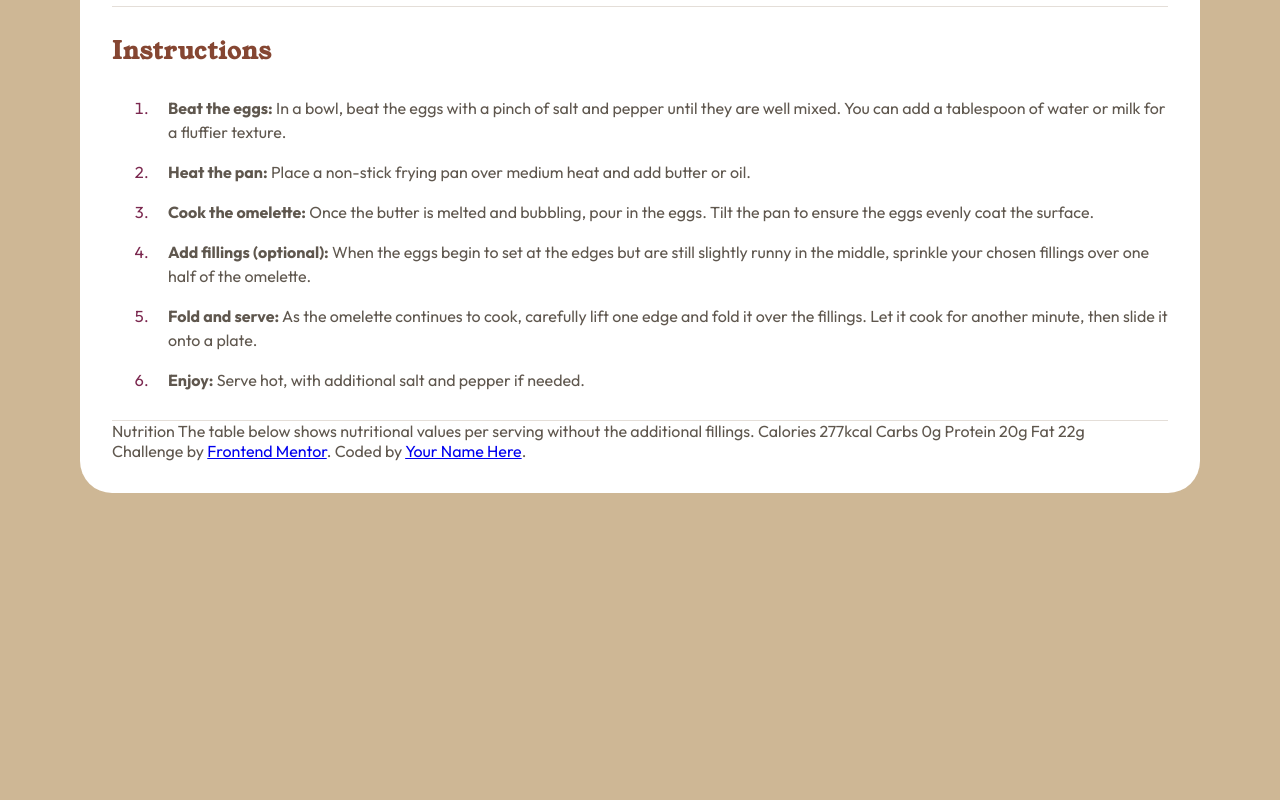
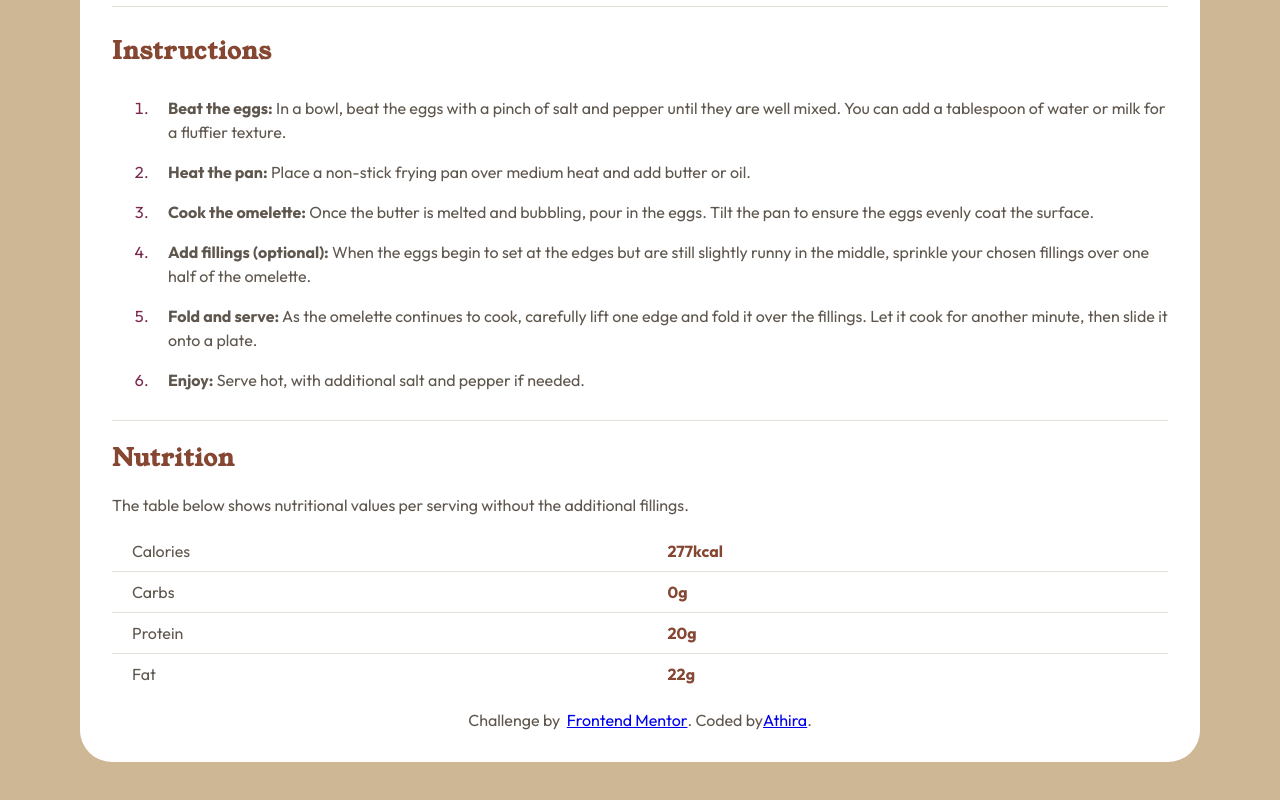
Before and after one commit to athirasarman/recipe-page, a React (Create React App) app: page / in a window 1280 px wide. Shown: the part 1296-2096 px from the top of the page. Before the commit the page ends 1869 px from the top, so only its background shows below. Built offline with nearby package versions, Linux system fonts and the light colour scheme.

Commit message:
nutrition section

```diff
--- a/src/components/recipe-page.js
+++ b/src/components/recipe-page.js
@@ -66,55 +66,90 @@ const RecipePage = () => {
           <ol>
             <li className={styles.listitem}>
               <span className={styles.ingredientsText}>
-              <span className={styles.listitemHeading}>Beat the eggs:</span> In a bowl, beat the eggs with a pinch of salt and
-                pepper until they are well mixed. You can add a tablespoon of
-                water or milk for a fluffier texture.{" "}
+                <span className={styles.listitemHeading}>Beat the eggs:</span>{" "}
+                In a bowl, beat the eggs with a pinch of salt and pepper until
+                they are well mixed. You can add a tablespoon of water or milk
+                for a fluffier texture.{" "}
               </span>
             </li>
             <li className={styles.listitem}>
               <span className={styles.ingredientsText}>
-              <span className={styles.listitemHeading}>Heat the pan:</span> Place a non-stick frying pan over medium heat and
-                add butter or oil.
+                <span className={styles.listitemHeading}>Heat the pan:</span>{" "}
+                Place a non-stick frying pan over medium heat and add butter or
+                oil.
               </span>
             </li>
             <li className={styles.listitem}>
               <span className={styles.ingredientsText}>
-              <span className={styles.listitemHeading}>Cook the omelette:</span> Once the butter is melted and bubbling, pour
-                in the eggs. Tilt the pan to ensure the eggs evenly coat the
-                surface.
+                <span className={styles.listitemHeading}>
+                  Cook the omelette:
+                </span>{" "}
+                Once the butter is melted and bubbling, pour in the eggs. Tilt
+                the pan to ensure the eggs evenly coat the surface.
               </span>
             </li>
             <li className={styles.listitem}>
               <span className={styles.ingredientsText}>
-              <span className={styles.listitemHeading}>Add fillings (optional):</span> When the eggs begin to set at the edges
-                but are still slightly runny in the middle, sprinkle your chosen
-                fillings over one half of the omelette.
+                <span className={styles.listitemHeading}>
+                  Add fillings (optional):
+                </span>{" "}
+                When the eggs begin to set at the edges but are still slightly
+                runny in the middle, sprinkle your chosen fillings over one half
+                of the omelette.
               </span>
             </li>
             <li className={styles.listitem}>
               <span className={styles.ingredientsText}>
-              <span className={styles.listitemHeading}>Fold and serve:</span> As the omelette continues to cook, carefully
-                lift one edge and fold it over the fillings. Let it cook for
-                another minute, then slide it onto a plate.
+                <span className={styles.listitemHeading}>Fold and serve:</span>{" "}
+                As the omelette continues to cook, carefully lift one edge and
+                fold it over the fillings. Let it cook for another minute, then
+                slide it onto a plate.
               </span>
             </li>
             <li className={styles.listitem}>
               <span className={styles.ingredientsText}>
-              <span className={styles.listitemHeading}>Enjoy:</span> Serve hot, with additional salt and pepper if needed.
+                <span className={styles.listitemHeading}>Enjoy:</span> Serve
+                hot, with additional salt and pepper if needed.
               </span>
             </li>
           </ol>
           <div class={styles.divider}></div>
         </section>
-        Nutrition The table below shows nutritional values per serving without
-        the additional fillings. Calories 277kcal Carbs 0g Protein 20g Fat 22g
-        <div class="attribution">
-          Challenge by{" "}
+        <section>
+          <h2 className={styles.mainHeading + " " + styles.sectionsHeading}>
+            Nutrition
+          </h2>
+          <p>
+            The table below shows nutritional values per serving without the
+            additional fillings.
+          </p>
+          <table>
+            <tr className={styles.tablerow}>
+              <td className={styles.tablecell}>Calories</td>
+              <td className={styles.tablecell+' '+styles.tablecellvalue}>277kcal</td>
+            </tr>
+            <tr className={styles.tablerow}>
+              <td className={styles.tablecell}>Carbs</td>
+              <td className={styles.tablecell+' '+styles.tablecellvalue}>0g</td>
+            </tr>
+            <tr className={styles.tablerow}>
+              <td className={styles.tablecell}>Protein</td>
+              <td className={styles.tablecell+' '+styles.tablecellvalue}>20g</td>
+            </tr>
+            <tr className={styles.tablerow}>
+              <td className={styles.tablecell}>Fat</td>
+              <td className={styles.tablecell+' '+styles.tablecellvalue}>22g</td>
+            </tr>
+          </table>
+        </section>
+
+        <footer className={styles.attribution}>
+          Challenge by &nbsp;
           <a href="https://www.frontendmentor.io?ref=challenge" target="_blank">
             Frontend Mentor
-          </a>
-          . Coded by <a href="#">Your Name Here</a>.
-        </div>
+          </a>.
+           Coded by <a href="#">Athira</a>.
+        </footer>
       </div>
     </div>
   );
--- a/src/components/recipe-page.module.css
+++ b/src/components/recipe-page.module.css
@@ -63,6 +63,31 @@
 .ingredientsText {
   color: var(--wenge-brown);
 }
+table {
+  width: 100%;
+  margin: 16px 0;
+  border-collapse: collapse;
+}
+.tablerow {
+  border-bottom: 1px solid var(--light-grey);
+  width: 100%;
+}
+table .tablerow:last-child {
+  border-bottom: none;
+}
+.tablecell {
+  padding: 10px 20px;
+}
+.tablecellvalue {
+  color: var(--nutmeg);
+  font-weight: 700;
+}
+.attribution{
+  margin-top: 16px;
+  display: flex;
+  justify-content: center;
+  align-items:center;
+}
 /* Responsive styles */
 @media screen and (max-width: 768px) {
   .container {
```
